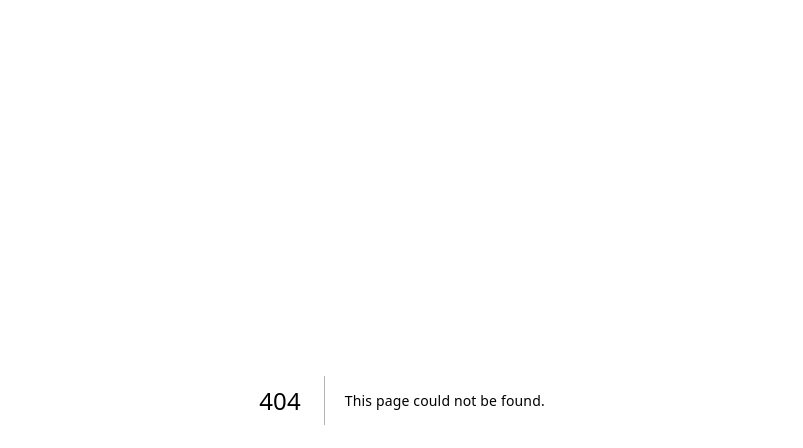
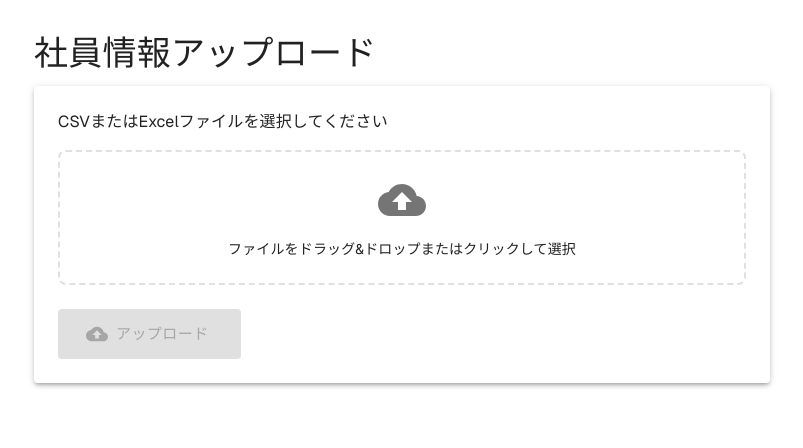
Before and after one commit to Taiga-422/hearine-app, a Next.js app: page /ep_info in a window 1280 px wide. Before the commit this address had no page. Shown: the top 448 px of the page, without its empty margins (238-1041 px from the left). Built offline with nearby package versions, Linux system fonts and the light colour scheme.

Commit message:
社員情報アップロード画面の作成完了

```diff
--- /dev/null
+++ b/src/app/(private)/ep_info/page.tsx
@@ -0,0 +1,115 @@
+'use client';
+
+import { useState } from 'react';
+import { Typography, Box, Paper, Button, Alert } from '@mui/material';
+import { CloudUpload } from '@mui/icons-material';
+
+export default function EmployeeInfoPage() {
+  const [file, setFile] = useState<File | null>(null);
+  const [uploading, setUploading] = useState(false);
+
+  const handleFileChange = (e: React.ChangeEvent<HTMLInputElement>) => {
+    const selectedFile = e.target.files?.[0];
+    if (selectedFile) {
+      setFile(selectedFile);
+    }
+  };
+
+  const handleUpload = async () => {
+    if (!file) return;
+
+    setUploading(true);
+    try {
+      const formData = new FormData();
+      formData.append('file', file);
+
+      // TODO: API呼び出しを実装
+      // const response = await fetch('/api/employee-info/upload', {
+      //   method: 'POST',
+      //   body: formData,
+      // });
+
+      console.log('File uploaded:', file.name);
+    } catch (error) {
+      console.error('Upload failed:', error);
+    } finally {
+      setUploading(false);
+    }
+  };
+
+  return (
+    <Box
+      component="main"
+      sx={{
+        p: 4,
+        fontFamily: "var(--font-geist-sans)",
+        maxWidth: 800,
+        mx: 'auto'
+      }}
+    >
+      <Typography variant="h4" gutterBottom sx={{ fontFamily: "var(--font-geist-sans)" }}>
+        社員情報アップロード
+      </Typography>
+
+      <Paper elevation={3} sx={{ p: 3, fontFamily: "var(--font-geist-sans)" }}>
+        <Box sx={{ mb: 3 }}>
+          <Typography variant="body1" sx={{ mb: 2, fontFamily: "var(--font-geist-sans)" }}>
+            CSVまたはExcelファイルを選択してください
+          </Typography>
+          <Box
+            component="label"
+            sx={{
+              display: 'block',
+              cursor: 'pointer',
+              border: '2px dashed #e0e0e0',
+              borderRadius: 2,
+              p: 3,
+              textAlign: 'center',
+              '&:hover': {
+                borderColor: '#1976d2',
+                backgroundColor: '#f5f5f5'
+              }
+            }}
+          >
+            <CloudUpload sx={{ fontSize: 48, color: '#757575', mb: 1 }} />
+            <Typography variant="body2" sx={{ fontFamily: "var(--font-geist-sans)" }}>
+              ファイルをドラッグ&ドロップまたはクリックして選択
+            </Typography>
+            <input
+              type="file"
+              accept=".csv,.xlsx,.xls"
+              onChange={handleFileChange}
+              style={{ display: 'none' }}
+            />
+          </Box>
+        </Box>
+
+        {file && (
+          <Alert severity="success" sx={{ mb: 3, fontFamily: "var(--font-geist-sans)" }}>
+            <Typography variant="body2" sx={{ fontFamily: "var(--font-geist-sans)" }}>
+              選択されたファイル: <strong>{file.name}</strong>
+            </Typography>
+            <Typography variant="caption" sx={{ fontFamily: "var(--font-geist-sans)" }}>
+              サイズ: {(file.size / 1024).toFixed(2)} KB
+            </Typography>
+          </Alert>
+        )}
+
+        <Button
+          onClick={handleUpload}
+          disabled={!file || uploading}
+          variant="contained"
+          size="large"
+          startIcon={<CloudUpload />}
+          sx={{
+            fontFamily: "var(--font-geist-sans)",
+            px: 4,
+            py: 1.5
+          }}
+        >
+          {uploading ? 'アップロード中...' : 'アップロード'}
+        </Button>
+      </Paper>
+    </Box>
+  );
+}
--- a/src/app/(private)/oz_info/page.tsx
+++ b/src/app/(private)/oz_info/page.tsx
@@ -236,7 +236,7 @@ export default function HomePage() {
 
   return (
     <main style={{ padding: "2rem", overflowX: "auto", whiteSpace: "nowrap" }}>
-      <Typography variant="h5" gutterBottom>
+      <Typography variant="h4" gutterBottom sx={{ fontFamily: "var(--font-geist-sans)" }}>
         体制図
       </Typography>
 
```
